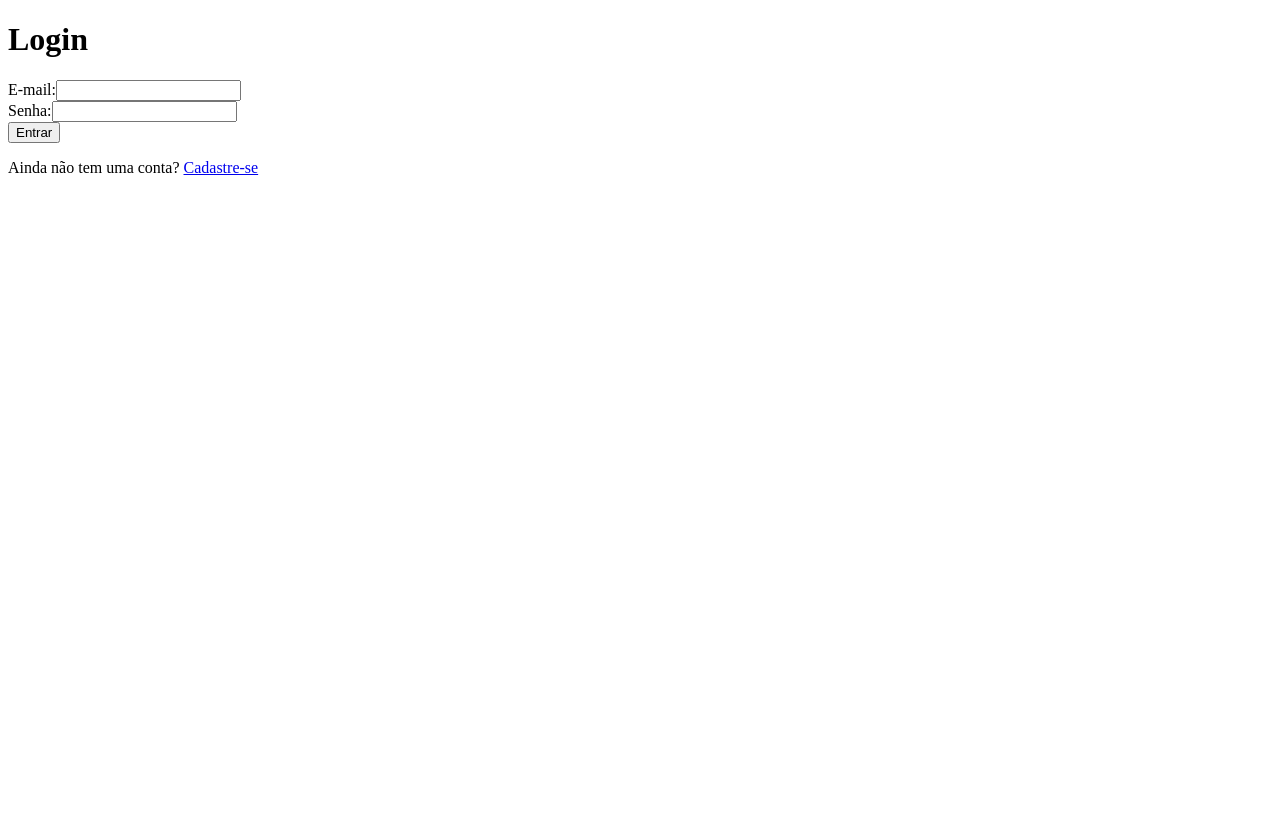
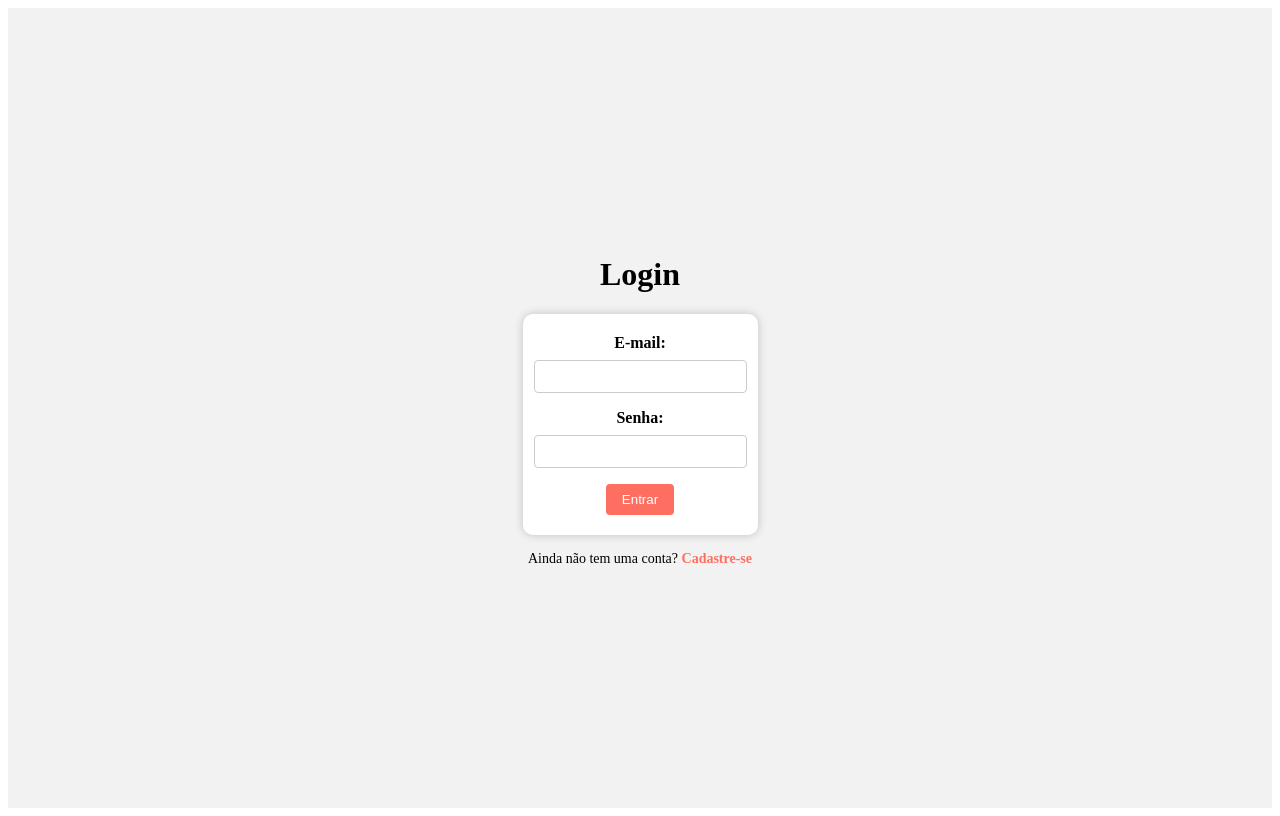
Before and after one commit to natyhtpsm/projeto18-freela-front, a React (Vite) app: page / in a window 1280 px wide. Built offline with nearby package versions, Linux system fonts and the light colour scheme.

Commit message:
Style: Login page style

```diff
--- a/package.json
+++ b/package.json
@@ -13,7 +13,8 @@
     "axios": "^1.4.0",
     "react": "^18.2.0",
     "react-dom": "^18.2.0",
-    "react-router-dom": "^6.15.0"
+    "react-router-dom": "^6.15.0",
+    "styled-components": "^6.0.7"
   },
   "devDependencies": {
     "@types/react": "^18.2.15",
--- a/src/Login.jsx
+++ b/src/Login.jsx
@@ -1,12 +1,13 @@
 import React, { useState } from 'react';
 import { useNavigate } from 'react-router-dom';
 import axios from 'axios';
+import styled from 'styled-components';
 
 const Login = () => {
   const [email, setEmail] = useState('');
   const [senha, setSenha] = useState('');
 
-  const navigate = useNavigate()
+  const navigate = useNavigate();
   const url = 'http://localhost:4000';
 
   const handleLogin = async (e) => {
@@ -26,20 +27,85 @@ const Login = () => {
   };
 
   return (
-    <div>
+    <LoginContainer>
       <h1>Login</h1>
-      <form onSubmit={handleLogin}>
+      <LoginForm onSubmit={handleLogin}>
         <label>E-mail:</label>
-        <input type="email" value={email} onChange={(e) => setEmail(e.target.value)} required /><br />
+        <input type="email" value={email} onChange={(e) => setEmail(e.target.value)} required />
 
         <label>Senha:</label>
-        <input type="password" value={senha} onChange={(e) => setSenha(e.target.value)} required /><br />
+        <input type="password" value={senha} onChange={(e) => setSenha(e.target.value)} required />
 
-        <button type="submit" onClick={handleLogin}>Entrar</button>
-      </form>
-      <p>Ainda não tem uma conta? <a href="/cadastro">Cadastre-se</a></p>
-    </div>
+        <button type="submit">Entrar</button>
+      </LoginForm>
+      <SignUpLink>
+        Ainda não tem uma conta? <a href="/cadastro">Cadastre-se</a>
+      </SignUpLink>
+    </LoginContainer>
   );
 };
 
 export default Login;
+
+
+
+const LoginContainer = styled.div`
+  display: flex;
+  flex-direction: column;
+  align-items: center;
+  justify-content: center;
+  min-height: 100vh;
+  background-color: #f2f2f2;
+`;
+
+const LoginForm = styled.form`
+  display: flex;
+  flex-direction: column;
+  align-items: center;
+  background-color: white;
+  padding: 20px;
+  border-radius: 10px;
+  box-shadow: 0px 0px 10px rgba(0, 0, 0, 0.2);
+
+  label {
+    margin-bottom: 8px;
+    font-weight: bold;
+  }
+
+  input {
+    width: 100%;
+    padding: 8px;
+    margin-bottom: 16px;
+    border: 1px solid #ccc;
+    border-radius: 4px;
+  }
+
+  button {
+    padding: 8px 16px;
+    background-color: #ff6f61;
+    color: white;
+    border: none;
+    border-radius: 4px;
+    cursor: pointer;
+    transition: background-color 0.3s ease;
+
+    &:hover {
+      background-color: #ff4f3b;
+    }
+  }
+`;
+
+const SignUpLink = styled.p`
+  margin-top: 16px;
+  font-size: 14px;
+
+  a {
+    color: #ff6f61;
+    text-decoration: none;
+    font-weight: bold;
+
+    &:hover {
+      text-decoration: underline;
+    }
+  }
+`;
--- a/src/Produto.jsx
+++ b/src/Produto.jsx
@@ -1,3 +1,5 @@
+// Página do produto clicado:
+
 import React, { useState, useEffect } from 'react';
 import { useParams } from 'react-router-dom';
 import axios from 'axios';
@@ -5,6 +7,7 @@ import axios from 'axios';
 const Produto = () => {
   const { id } = useParams();
   const [product, setProduct] = useState({});
+  const [sellerInfo, setSellerInfo] = useState({});
   const url = 'http://localhost:4000';
 
   useEffect(() => {
@@ -12,6 +15,9 @@ const Produto = () => {
       try {
         const response = await axios.get(`${url}/produto/${id}`);
         setProduct(response.data);
+        const sellerId = response.data.id_seller;
+        const sellerResponse = await axios.get(`${url}/user-info/${sellerId}`);
+        setSellerInfo(sellerResponse.data);
       } catch (error) {
         console.error('Erro ao buscar detalhes do produto:', error);
       }
@@ -31,6 +37,12 @@ const Produto = () => {
         <p>Categoria: {product.category}</p>
         <p>Status: {product.status}</p>
         <p>Telefone do Vendedor: {product.phone_seller}</p>
+
+        {/* Exibindo informações do vendedor */}
+        <h2>Informações do Vendedor</h2>
+        <p>Nome: {sellerInfo.name}</p>
+        <p>Telefone: {sellerInfo.phone}</p>
+        <p>Email: {sellerInfo.email}</p>
       </div>
     </div>
   );
```
Also changed, not shown: 1 other file (tests, documents, lock files or other folders).
